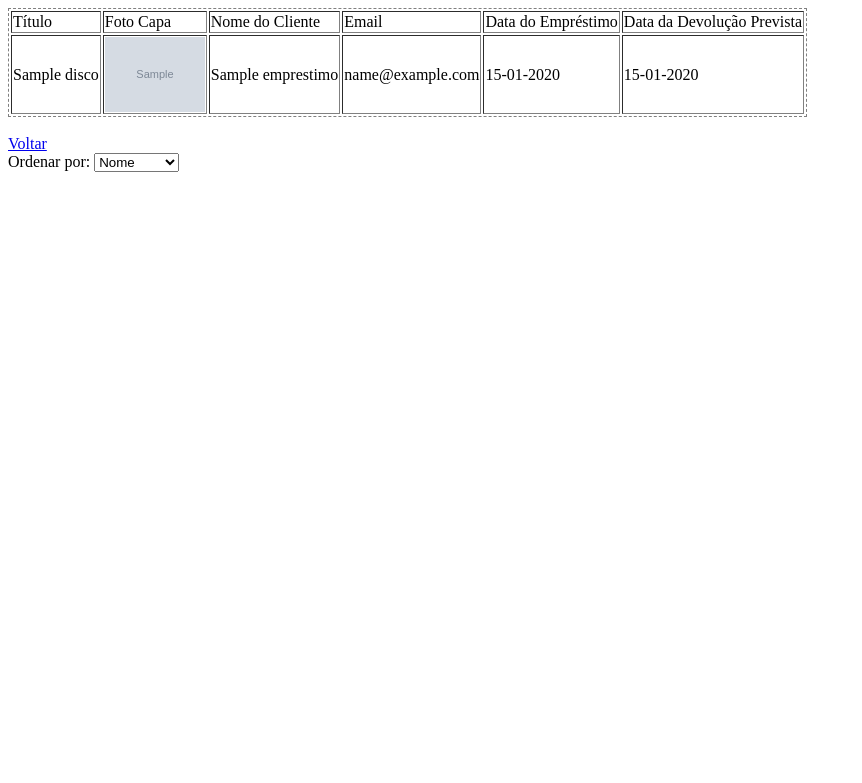
After one commit to cauaauler/IFRS-Discoteca-Prog-2024, a PHP site: page /discosEmprestados.php in a window 1280 px wide. The commit adds this page. Shown: the top 783 px of the page, without its empty margins (0-862 px from the left). Run offline with PHP 8.4, Linux system fonts and the light colour scheme; tables that the repository leaves empty hold one stand-in row (values such as "Sample post"); grey boxes marked "Sample" are stand-in pictures.

Commit message:
emprestimo de disco completo

```diff
--- a/discos.php
+++ b/discos.php
@@ -58,6 +58,8 @@ echo "</table>";
 echo "<br>";
 echo "<a href='form_addDisco.php'>Adicionar Disco</a>";
 echo "<br>";
+echo "<a href='discosEmprestados.php'>Discos Emprestados</a>";
+echo "<br>";
 echo "<a href='index.php'>Voltar</a>";
 
 $db->close();
--- /dev/null
+++ b/discosEmprestados.php
@@ -0,0 +1,72 @@
+<?php
+$db = new mysqli("localhost", "root", "", "discoteca");
+
+if ($db->connect_error) {
+    die("Connection failed: " . $db->connect_error);
+}
+
+$ordenar = isset($_GET['ordenar']) ? $_GET['ordenar'] : 'Nome';
+
+$colunas_validas = ['Nome', 'Data', 'DevolucaoPrevista'];
+if (!in_array($ordenar, $colunas_validas)) {
+    $ordenar = 'DevolucaoPrevista'; // valor padrão
+}
+
+$query = "SELECT * FROM emprestimo e
+JOIN disco d ON d.IdDisco = e.IdDisco
+ORDER BY $ordenar ASC";
+$resultado = $db->query($query);
+
+echo "<table border='1' style='border-style:dashed;'>";
+echo "<tr>
+        <td>Título</td>
+        <td>Foto Capa</td>
+        <td>Nome do Cliente</td>
+        <td>Email</td>
+        <td>Data do Empréstimo</td>
+        <td>Data da Devolução Prevista</td>
+    </tr>";
+
+if ($resultado->num_rows == 0) {
+    echo "<tr><td colspan='7'>Não há discos emprestados</td></tr>";
+} else {
+    while ($linha = $resultado->fetch_assoc()) {
+        echo "<tr>";
+        echo "<td>{$linha['Titulo']}</td>";
+        echo "<td><img src='{$linha['FotoCapa']}' alt='Foto da Capa' style='width:100px;'></td>";
+        echo "<td>{$linha['Nome']}</td>";
+        echo "<td>{$linha['Email']}</td>";
+        echo "<td>" . date('d-m-Y', strtotime($linha['Data'])) . "</td>";
+        echo "<td>" . date('d-m-Y', strtotime($linha['DevolucaoPrevista'])) . "</td>";
+        echo "</tr>";
+    }
+}
+
+echo "</table>";
+echo "<br>";
+echo "<a href='index.php'>Voltar</a>";
+
+$db->close();
+?>
+
+<!DOCTYPE html>
+<html lang="en">
+
+<head>
+    <meta charset="UTF-8">
+    <meta name="viewport" content="width=device-width, initial-scale=1.0">
+    <title>Document</title>
+</head>
+
+<body>
+    <form method="GET" action="">
+        <label for="ordenar">Ordenar por:</label>
+        <select name="ordenar" id="ordenar" onchange="this.form.submit()">
+            <option value="Nome" <?= isset($_GET['ordenar']) && $_GET['ordenar'] == 'Nome' ? 'selected' : '' ?>>Nome</option>
+            <option value="Data" <?= isset($_GET['ordenar']) && $_GET['ordenar'] == 'Data' ? 'selected' : '' ?>>Data</option>
+            <option value="DevolucaoPrevista" <?= isset($_GET['ordenar']) && $_GET['ordenar'] == 'DevolucaoPrevista' ? 'selected' : '' ?>>Devolução</option>
+        </select>
+    </form>
+</body>
+
+</html>
--- a/emprestarDisco.php
+++ b/emprestarDisco.php
@@ -6,7 +6,7 @@ if ($db->connect_error) {
 }
 
 date_default_timezone_set('America/Sao_Paulo');
-$dataAtual = date('Y-m-d H:i:s');
+$dataAtual = date('Y-m-d');
 
 if (isset($_POST['Nome']) && isset($_POST['Email']) && isset($_POST['DevPrevista']) && isset($_POST['IdDisco'])) {    // Validando os dados do formulário
     if (strlen($_POST['Nome']) > 50 || strlen($_POST['Nome']) == 0) {
```
Also changed, not shown: delArtista.php (+16 -6 lines), discoEmprestado.php (added).
